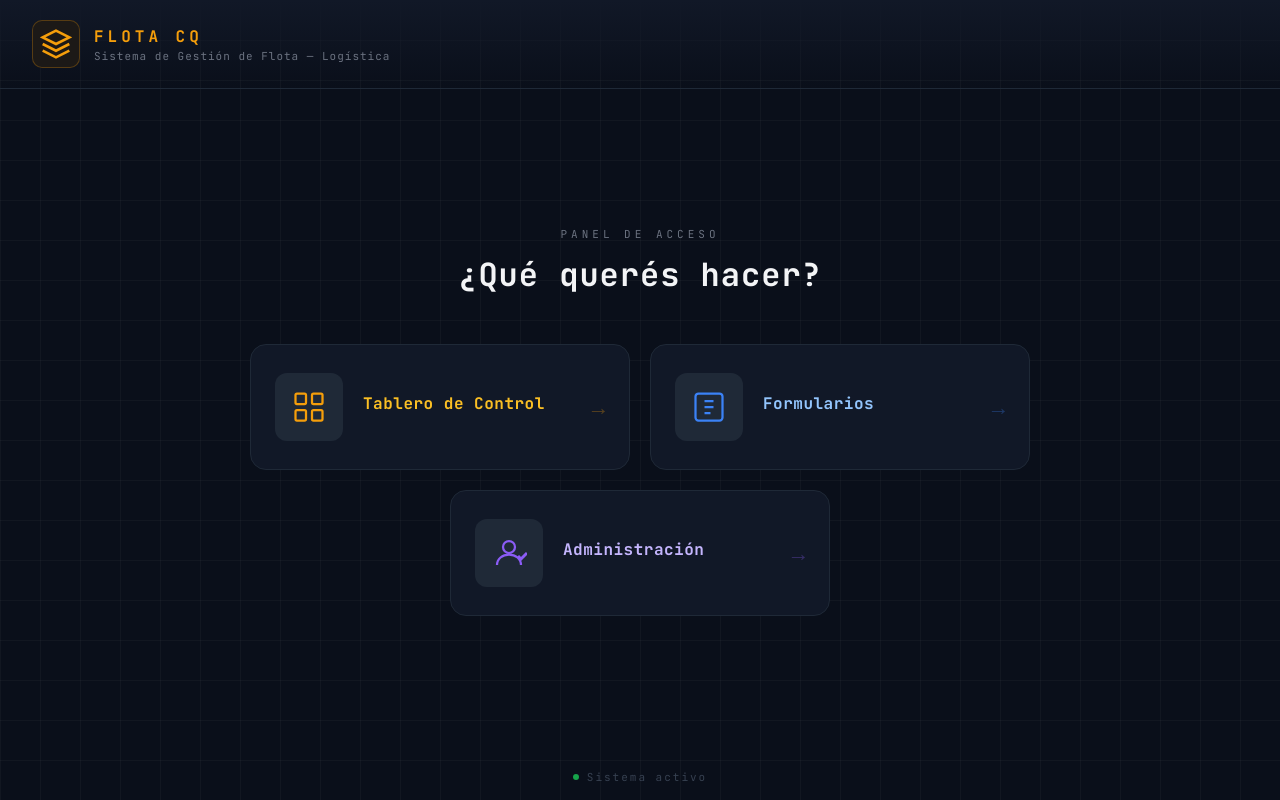
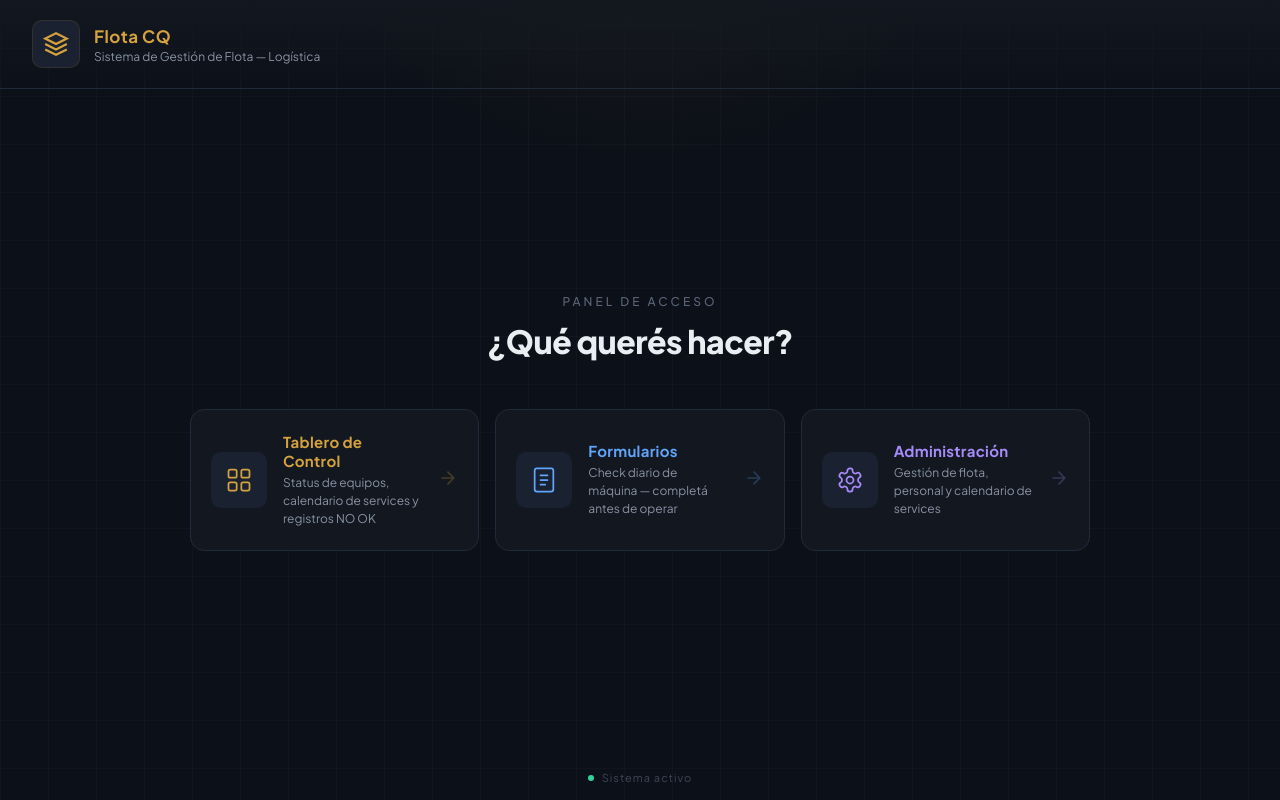
Before and after one commit to Lautaro1418/Flota-AE-CQ, a React (Vite) app: page / in a window 1280 px wide. Built offline with nearby package versions, Linux system fonts and the light colour scheme; no server answers.

Commit message:
Update LandingPage.jsx

```diff
--- a/src/LandingPage.jsx
+++ b/src/LandingPage.jsx
@@ -1,120 +1,131 @@
 import { useState } from "react";
 
-// URL del formulario de Tally
 const TALLY_URL = "https://tally.so/r/2EvQvA";
 
 export default function LandingPage({ onEnterDashboard, onEnterForms, onEnterAdmin }) {
   const [hoveredCard, setHoveredCard] = useState(null);
+  const [pressedCard, setPressedCard] = useState(null);
+
+  const cards = [
+    {
+      key: "dashboard",
+      title: "Tablero de Control",
+      desc: "Status de equipos, calendario de services y registros NO OK",
+      color: "var(--accent)",
+      colorDim: "var(--accent-dim)",
+      icon: (
+        <svg width="28" height="28" viewBox="0 0 24 24" fill="none" stroke="currentColor" strokeWidth="1.5" strokeLinecap="round" strokeLinejoin="round">
+          <rect x="3" y="3" width="7" height="7" rx="1.5"/>
+          <rect x="14" y="3" width="7" height="7" rx="1.5"/>
+          <rect x="3" y="14" width="7" height="7" rx="1.5"/>
+          <rect x="14" y="14" width="7" height="7" rx="1.5"/>
+        </svg>
+      ),
+      onClick: onEnterDashboard,
+    },
+    {
+      key: "forms",
+      title: "Formularios",
+      desc: "Check diario de máquina — completá antes de operar",
+      color: "var(--info)",
+      colorDim: "var(--info-bg)",
+      icon: (
+        <svg width="28" height="28" viewBox="0 0 24 24" fill="none" stroke="currentColor" strokeWidth="1.5" strokeLinecap="round" strokeLinejoin="round">
+          <path d="M9 12h6M9 8h6M9 16h4"/>
+          <rect x="4" y="2" width="16" height="20" rx="2"/>
+        </svg>
+      ),
+      onClick: onEnterForms,
+    },
+    {
+      key: "admin",
+      title: "Administración",
+      desc: "Gestión de flota, personal y calendario de services",
+      color: "var(--purple)",
+      colorDim: "var(--purple-bg)",
+      icon: (
+        <svg width="28" height="28" viewBox="0 0 24 24" fill="none" stroke="currentColor" strokeWidth="1.5" strokeLinecap="round" strokeLinejoin="round">
+          <path d="M12.22 2h-.44a2 2 0 00-2 2v.18a2 2 0 01-1 1.73l-.43.25a2 2 0 01-2 0l-.15-.08a2 2 0 00-2.73.73l-.22.38a2 2 0 00.73 2.73l.15.1a2 2 0 011 1.72v.51a2 2 0 01-1 1.74l-.15.09a2 2 0 00-.73 2.73l.22.38a2 2 0 002.73.73l.15-.08a2 2 0 012 0l.43.25a2 2 0 011 1.73V20a2 2 0 002 2h.44a2 2 0 002-2v-.18a2 2 0 011-1.73l.43-.25a2 2 0 012 0l.15.08a2 2 0 002.73-.73l.22-.39a2 2 0 00-.73-2.73l-.15-.08a2 2 0 01-1-1.74v-.5a2 2 0 011-1.74l.15-.09a2 2 0 00.73-2.73l-.22-.38a2 2 0 00-2.73-.73l-.15.08a2 2 0 01-2 0l-.43-.25a2 2 0 01-1-1.73V4a2 2 0 00-2-2z"/>
+          <circle cx="12" cy="12" r="3"/>
+        </svg>
+      ),
+      onClick: onEnterAdmin,
+    },
+  ];
 
   return (
     <div style={s.root}>
-      {/* Fondo con grid sutil */}
       <div style={s.grid} />
+      <div style={s.glow} />
 
-      {/* Header */}
       <header style={s.header}>
         <div style={s.logoWrap}>
-          <svg width="32" height="32" viewBox="0 0 24 24" fill="none" stroke="#f59e0b" strokeWidth="2">
+          <svg width="26" height="26" viewBox="0 0 24 24" fill="none" stroke="var(--accent)" strokeWidth="2">
             <path d="M12 2L2 7l10 5 10-5-10-5z"/>
             <path d="M2 17l10 5 10-5"/>
             <path d="M2 12l10 5 10-5"/>
           </svg>
         </div>
         <div>
-          <div style={s.headerTitle}>FLOTA CQ</div>
+          <div style={s.headerTitle}>Flota CQ</div>
           <div style={s.headerSub}>Sistema de Gestión de Flota — Logística</div>
         </div>
       </header>
 
-      {/* Contenido central */}
       <main style={s.main}>
         <div style={s.intro}>
-          <div style={s.introLabel}>PANEL DE ACCESO</div>
+          <div style={s.introLabel}>Panel de acceso</div>
           <h1 style={s.introTitle}>¿Qué querés hacer?</h1>
         </div>
 
         <div style={s.cards}>
-          {/* Card: Tablero de Control */}
+          {cards.map((card) => {
+            const isHovered = hoveredCard === card.key;
+            const isPressed = pressedCard === card.key;
+            return (
               <button
+                key={card.key}
                 style={{
                   ...s.card,
-              ...(hoveredCard === "dashboard" ? s.cardHovered : {}),
-              borderColor: hoveredCard === "dashboard" ? "#f59e0b" : "#1f2937",
+                  borderColor: isHovered ? card.color : "var(--border)",
+                  background: isHovered ? "var(--bg-elevated)" : "var(--bg-surface)",
+                  transform: isPressed ? "scale(0.97)" : isHovered ? "translateY(-2px)" : "none",
+                  boxShadow: isHovered ? "var(--shadow-md)" : "none",
                 }}
-            onMouseEnter={() => setHoveredCard("dashboard")}
-            onMouseLeave={() => setHoveredCard(null)}
-            onClick={onEnterDashboard}
+                onMouseEnter={() => setHoveredCard(card.key)}
+                onMouseLeave={() => { setHoveredCard(null); setPressedCard(null); }}
+                onMouseDown={() => setPressedCard(card.key)}
+                onMouseUp={() => setPressedCard(null)}
+                onTouchStart={() => { setHoveredCard(card.key); setPressedCard(card.key); }}
+                onTouchEnd={() => { setHoveredCard(null); setPressedCard(null); }}
+                onClick={card.onClick}
               >
-            <div style={{ ...s.cardIcon, background: hoveredCard === "dashboard" ? "#f59e0b22" : "#1f2937" }}>
-              <svg width="36" height="36" viewBox="0 0 24 24" fill="none" stroke="#f59e0b" strokeWidth="1.5">
-                <rect x="3" y="3" width="7" height="7" rx="1"/>
-                <rect x="14" y="3" width="7" height="7" rx="1"/>
-                <rect x="3" y="14" width="7" height="7" rx="1"/>
-                <rect x="14" y="14" width="7" height="7" rx="1"/>
+                <div style={{
+                  ...s.cardIcon,
+                  background: isHovered ? card.colorDim : "var(--bg-surface-2)",
+                  color: card.color,
+                }}>
+                  {card.icon}
+                </div>
+                <div style={s.cardContent}>
+                  <div style={{ ...s.cardTitle, color: card.color }}>{card.title}</div>
+                  <div style={s.cardDesc}>{card.desc}</div>
+                </div>
+                <div style={{
+                  ...s.cardArrow,
+                  color: card.color,
+                  opacity: isHovered ? 1 : 0.25,
+                }}>
+                  <svg width="20" height="20" viewBox="0 0 24 24" fill="none" stroke="currentColor" strokeWidth="2" strokeLinecap="round" strokeLinejoin="round">
+                    <path d="M5 12h14M12 5l7 7-7 7"/>
                   </svg>
                 </div>
-            <div style={s.cardContent}>
-              <div style={s.cardTitle}>Tablero de Control</div>
-            </div>
-            <div style={{ ...s.cardArrow, opacity: hoveredCard === "dashboard" ? 1 : 0.3 }}>
-              →
-            </div>
               </button>
-
-          {/* Card: Formularios */}
-          <button
-            style={{
-              ...s.card,
-              ...(hoveredCard === "forms" ? s.cardHovered : {}),
-              borderColor: hoveredCard === "forms" ? "#3b82f6" : "#1f2937",
-            }}
-            onMouseEnter={() => setHoveredCard("forms")}
-            onMouseLeave={() => setHoveredCard(null)}
-            onClick={onEnterForms}
-          >
-            <div style={{ ...s.cardIcon, background: hoveredCard === "forms" ? "#3b82f622" : "#1f2937" }}>
-              <svg width="36" height="36" viewBox="0 0 24 24" fill="none" stroke="#3b82f6" strokeWidth="1.5">
-                <path d="M9 12h6M9 8h6M9 16h4"/>
-                <path d="M5 3h14a2 2 0 0 1 2 2v14a2 2 0 0 1-2 2H5a2 2 0 0 1-2-2V5a2 2 0 0 1 2-2z"/>
-              </svg>
-            </div>
-            <div style={s.cardContent}>
-              <div style={{ ...s.cardTitle, color: "#93c5fd" }}>Formularios</div>
-            </div>
-            <div style={{ ...s.cardArrow, color: "#3b82f6", opacity: hoveredCard === "forms" ? 1 : 0.3 }}>
-              →
-            </div>
-          </button>
-
-          {/* Card: Admin */}
-          <button
-            style={{
-              ...s.card,
-              ...(hoveredCard === "admin" ? s.cardHovered : {}),
-              borderColor: hoveredCard === "admin" ? "#8b5cf6" : "#1f2937",
-            }}
-            onMouseEnter={() => setHoveredCard("admin")}
-            onMouseLeave={() => setHoveredCard(null)}
-            onClick={onEnterAdmin}
-          >
-            <div style={{ ...s.cardIcon, background: hoveredCard === "admin" ? "#8b5cf622" : "#1f2937" }}>
-              <svg width="36" height="36" viewBox="0 0 24 24" fill="none" stroke="#8b5cf6" strokeWidth="1.5">
-                <circle cx="12" cy="8" r="4"/>
-                <path d="M4 20c0-4 3.6-7 8-7s8 3 8 7"/>
-                <path d="M18 14l2 2 4-4" strokeWidth="2"/>
-              </svg>
-            </div>
-            <div style={s.cardContent}>
-              <div style={{ ...s.cardTitle, color: "#c4b5fd" }}>Administración</div>
-            </div>
-            <div style={{ ...s.cardArrow, color: "#8b5cf6", opacity: hoveredCard === "admin" ? 1 : 0.3 }}>
-              →
-            </div>
-          </button>
+            );
+          })}
         </div>
       </main>
 
-      {/* Footer */}
       <footer style={s.footer}>
         <span style={s.footerDot} />
         Sistema activo
@@ -125,9 +136,9 @@ export default function LandingPage({ onEnterDashboard, onEnterForms, onEnterAdm
 
 const s = {
   root: {
-    fontFamily: "'JetBrains Mono', 'SF Mono', 'Fira Code', monospace",
-    background: "#0a0f1a",
-    color: "#e5e7eb",
+    fontFamily: "var(--font-ui)",
+    background: "var(--bg-base)",
+    color: "var(--text-primary)",
     minHeight: "100vh",
     display: "flex",
     flexDirection: "column",
@@ -138,10 +149,20 @@ const s = {
     position: "absolute",
     inset: 0,
     backgroundImage: `
-      linear-gradient(rgba(255,255,255,0.03) 1px, transparent 1px),
-      linear-gradient(90deg, rgba(255,255,255,0.03) 1px, transparent 1px)
+      linear-gradient(rgba(255,255,255,0.02) 1px, transparent 1px),
+      linear-gradient(90deg, rgba(255,255,255,0.02) 1px, transparent 1px)
     `,
-    backgroundSize: "40px 40px",
+    backgroundSize: "48px 48px",
+    pointerEvents: "none",
+  },
+  glow: {
+    position: "absolute",
+    top: "-30%",
+    left: "50%",
+    transform: "translateX(-50%)",
+    width: "600px",
+    height: "400px",
+    background: "radial-gradient(ellipse, rgba(212,162,62,0.06) 0%, transparent 70%)",
     pointerEvents: "none",
   },
   header: {
@@ -149,139 +170,75 @@ const s = {
     alignItems: "center",
     gap: 14,
     padding: "20px 32px",
-    borderBottom: "1px solid #1f2937",
-    background: "linear-gradient(180deg, #111827 0%, transparent 100%)",
+    borderBottom: "1px solid var(--border)",
+    background: "linear-gradient(180deg, var(--bg-surface) 0%, transparent 100%)",
     position: "relative",
     zIndex: 1,
   },
   logoWrap: {
-    width: 48,
-    height: 48,
-    display: "flex",
-    alignItems: "center",
-    justifyContent: "center",
-    background: "#1c1917",
-    borderRadius: 10,
-    border: "1px solid #f59e0b44",
-    flexShrink: 0,
+    width: 48, height: 48,
+    display: "flex", alignItems: "center", justifyContent: "center",
+    background: "var(--bg-surface-2)", borderRadius: "var(--radius-md)",
+    border: "1px solid var(--accent-dim)", flexShrink: 0,
   },
   headerTitle: {
-    fontSize: 16,
-    fontWeight: 800,
-    letterSpacing: 4,
-    color: "#f59e0b",
-    textTransform: "uppercase",
+    fontSize: 17, fontWeight: 700, letterSpacing: 0.5, color: "var(--accent)",
   },
   headerSub: {
-    fontSize: 11,
-    color: "#6b7280",
-    letterSpacing: 1,
-    marginTop: 2,
+    fontSize: 12, color: "var(--text-secondary)", marginTop: 2,
   },
   main: {
-    flex: 1,
-    display: "flex",
-    flexDirection: "column",
-    alignItems: "center",
-    justifyContent: "center",
-    padding: "48px 24px",
-    position: "relative",
-    zIndex: 1,
+    flex: 1, display: "flex", flexDirection: "column",
+    alignItems: "center", justifyContent: "center",
+    padding: "48px 24px", position: "relative", zIndex: 1,
   },
-  intro: {
-    textAlign: "center",
-    marginBottom: 48,
-  },
+  intro: { textAlign: "center", marginBottom: 48 },
   introLabel: {
-    fontSize: 11,
-    letterSpacing: 4,
-    color: "#6b7280",
-    textTransform: "uppercase",
-    marginBottom: 12,
+    fontSize: 12, letterSpacing: 3, color: "var(--text-tertiary)",
+    textTransform: "uppercase", marginBottom: 12, fontWeight: 500,
   },
   introTitle: {
-    margin: 0,
-    fontSize: 32,
-    fontWeight: 800,
-    color: "#f3f4f6",
-    letterSpacing: 1,
+    margin: 0, fontSize: 32, fontWeight: 800, color: "var(--text-primary)",
+    letterSpacing: -0.5,
   },
   cards: {
-    display: "flex",
-    gap: 20,
-    flexWrap: "wrap",
-    justifyContent: "center",
-    width: "100%",
-    maxWidth: 800,
+    display: "flex", gap: 16, flexWrap: "wrap", justifyContent: "center",
+    width: "100%", maxWidth: 900,
   },
   card: {
-    flex: "1 1 340px",
-    maxWidth: 380,
-    display: "flex",
-    alignItems: "center",
-    gap: 20,
-    padding: "28px 24px",
-    background: "#111827",
-    border: "1px solid #1f2937",
-    borderRadius: 16,
+    flex: "1 1 260px", maxWidth: 300,
+    display: "flex", alignItems: "center", gap: 16,
+    padding: "22px 20px",
+    background: "var(--bg-surface)",
+    border: "1px solid var(--border)",
+    borderRadius: "var(--radius-lg)",
     cursor: "pointer",
     textAlign: "left",
-    transition: "all 0.2s ease",
-    fontFamily: "inherit",
-  },
-  cardHovered: {
-    background: "#0d1520",
-    transform: "translateY(-2px)",
-    boxShadow: "0 20px 40px rgba(0,0,0,0.4)",
+    transition: "all 200ms ease",
+    fontFamily: "var(--font-ui)",
+    WebkitTapHighlightColor: "transparent",
   },
   cardIcon: {
-    width: 68,
-    height: 68,
-    display: "flex",
-    alignItems: "center",
-    justifyContent: "center",
-    borderRadius: 12,
-    flexShrink: 0,
-    transition: "background 0.2s",
+    width: 56, height: 56,
+    display: "flex", alignItems: "center", justifyContent: "center",
+    borderRadius: "var(--radius-md)", flexShrink: 0,
+    transition: "background 200ms ease",
   },
-  cardContent: {
-    flex: 1,
-  },
+  cardContent: { flex: 1 },
   cardTitle: {
-    fontSize: 16,
-    fontWeight: 800,
-    color: "#fbbf24",
-    letterSpacing: 0.5,
-    marginBottom: 8,
+    fontSize: 15, fontWeight: 700, letterSpacing: 0.3, marginBottom: 4,
   },
   cardDesc: {
-    fontSize: 12,
-    color: "#6b7280",
-    lineHeight: 1.6,
+    fontSize: 12, color: "var(--text-secondary)", lineHeight: 1.5,
   },
   cardArrow: {
-    fontSize: 22,
-    color: "#f59e0b",
-    fontWeight: 700,
-    transition: "opacity 0.2s",
-    flexShrink: 0,
+    flexShrink: 0, transition: "opacity 200ms ease",
   },
   footer: {
-    display: "flex",
-    alignItems: "center",
-    justifyContent: "center",
-    gap: 8,
-    padding: "16px",
-    fontSize: 11,
-    color: "#374151",
-    letterSpacing: 2,
-    position: "relative",
-    zIndex: 1,
+    display: "flex", alignItems: "center", justifyContent: "center",
+    gap: 8, padding: "16px", fontSize: 11, color: "var(--text-muted)",
+    letterSpacing: 1, position: "relative", zIndex: 1,
+    fontFamily: "var(--font-ui)",
   },
-  footerDot: {
-    width: 6,
-    height: 6,
-    borderRadius: "50%",
-    background: "#16a34a",
-  },
+  footerDot: { width: 6, height: 6, borderRadius: "50%", background: "var(--ok)" },
 };
```
Lines whose indentation alone changed are shown as unchanged.
